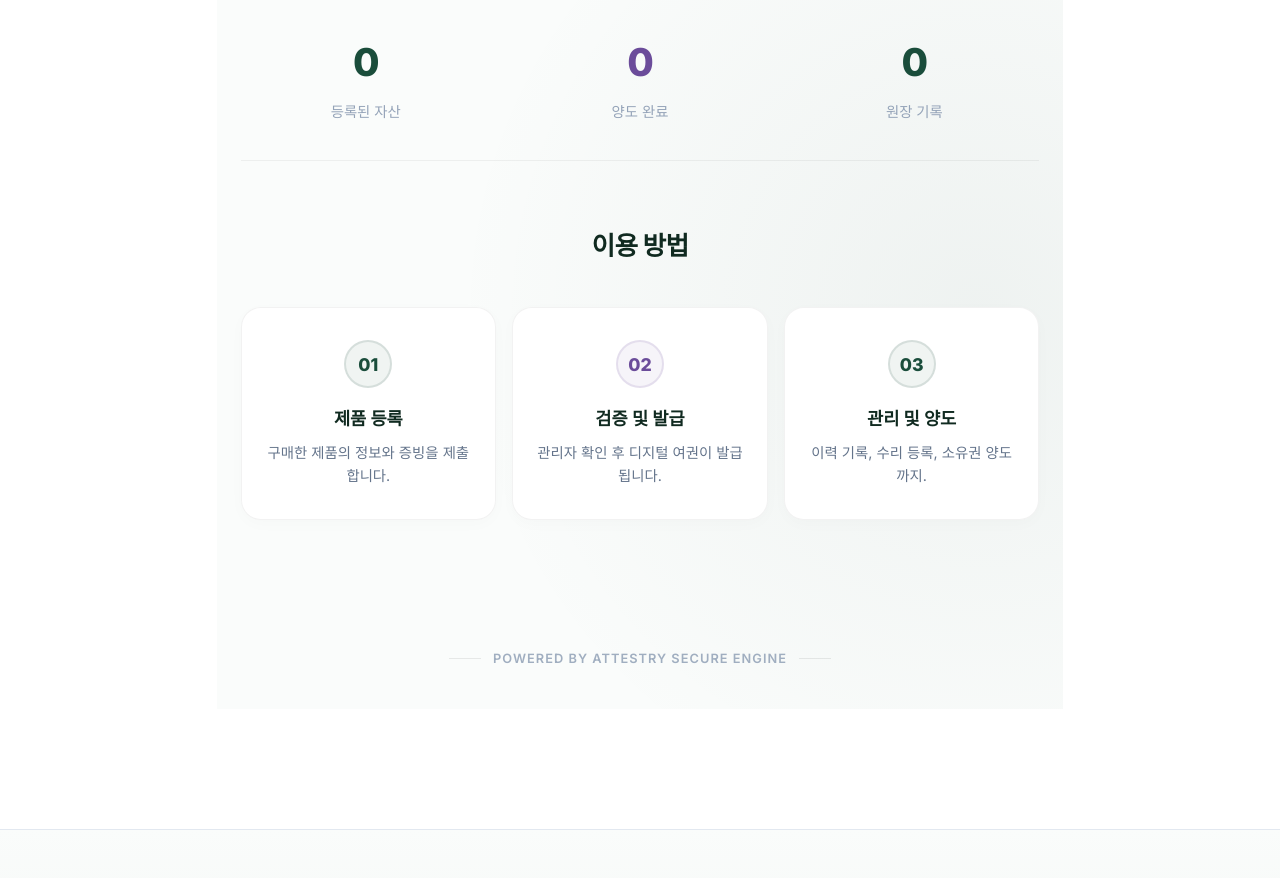
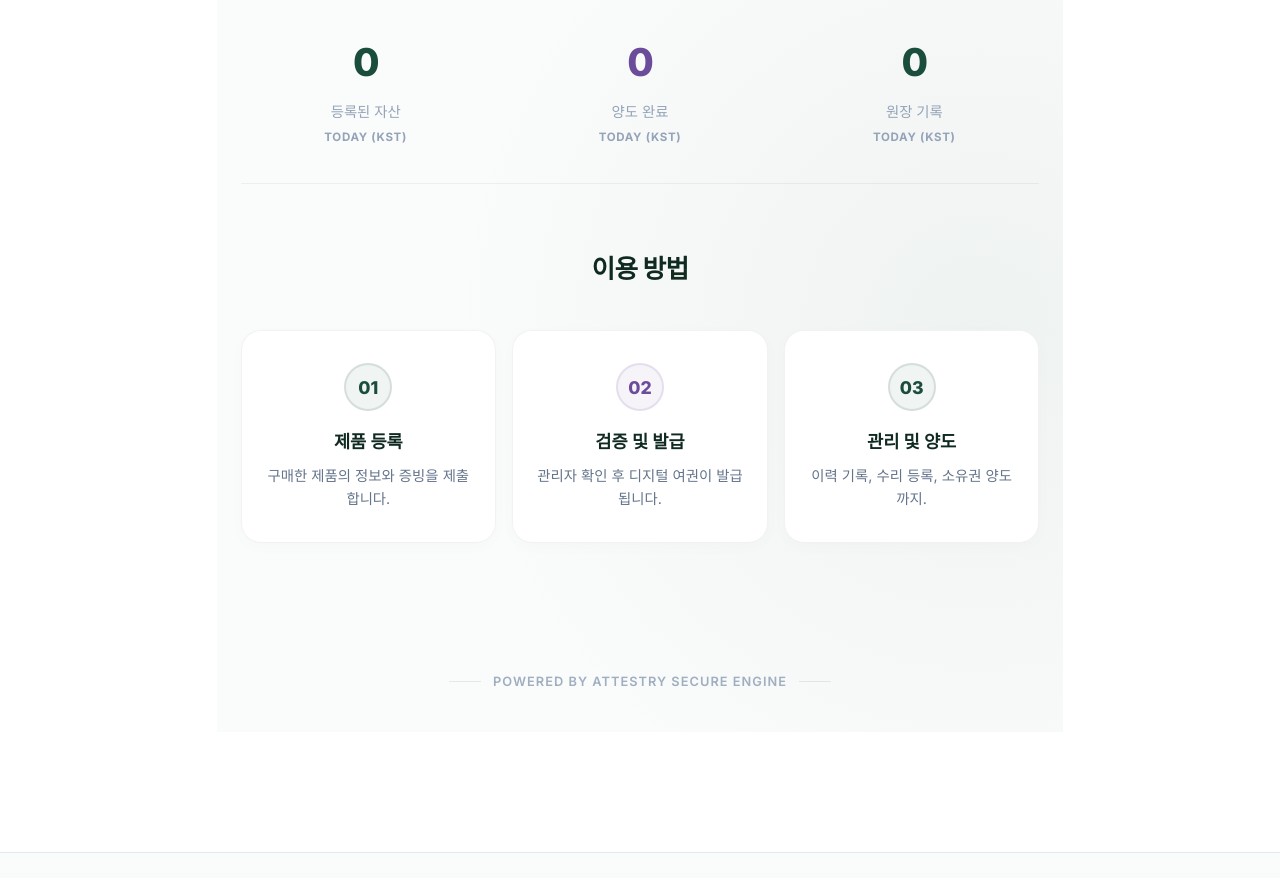
Before and after one commit to Attestry/attestry-dppV1-frontend, a React (Vite) app: page / in a window 1280 px wide. Shown: the part 1400-2278 px from the top of the page. Built offline with nearby package versions, Linux system fonts and the light colour scheme; no server answers.

Commit message:
feat: add TODAY (KST) labels to home stats cards

```diff
--- a/src/pages/HomePage.jsx
+++ b/src/pages/HomePage.jsx
@@ -252,9 +252,9 @@ const HomePage = () => {
                     padding: '36px 0', borderTop: '1px solid rgba(0,0,0,0.05)', borderBottom: '1px solid rgba(0,0,0,0.05)'
                 }}>
                     {[
-                        { num: countAssets.toLocaleString(), label: '등록된 자산', color: '#1A4D3B' },
-                        { num: countTransfers.toLocaleString(), label: '양도 완료', color: '#6B4C9A' },
-                        { num: countLedger.toLocaleString(), label: '원장 기록', color: '#1A4D3B' }
+                        { num: countAssets.toLocaleString(), label: '등록된 자산', subLabel: 'TODAY (KST)', color: '#1A4D3B' },
+                        { num: countTransfers.toLocaleString(), label: '양도 완료', subLabel: 'TODAY (KST)', color: '#6B4C9A' },
+                        { num: countLedger.toLocaleString(), label: '원장 기록', subLabel: 'TODAY (KST)', color: '#1A4D3B' }
                     ].map((s, i) => (
                         <div key={i} style={{ textAlign: 'center' }}>
                             <div style={{
@@ -265,6 +265,9 @@ const HomePage = () => {
                             </div>
                             <div style={{ fontSize: '0.9rem', color: '#94A3B8', fontWeight: '500' }}>
                                 {s.label}
+                            </div>
+                            <div style={{ marginTop: '4px', fontSize: '0.72rem', color: '#94A3B8', fontWeight: '700', letterSpacing: '0.06em' }}>
+                                {s.subLabel}
                             </div>
                         </div>
                     ))}
```
